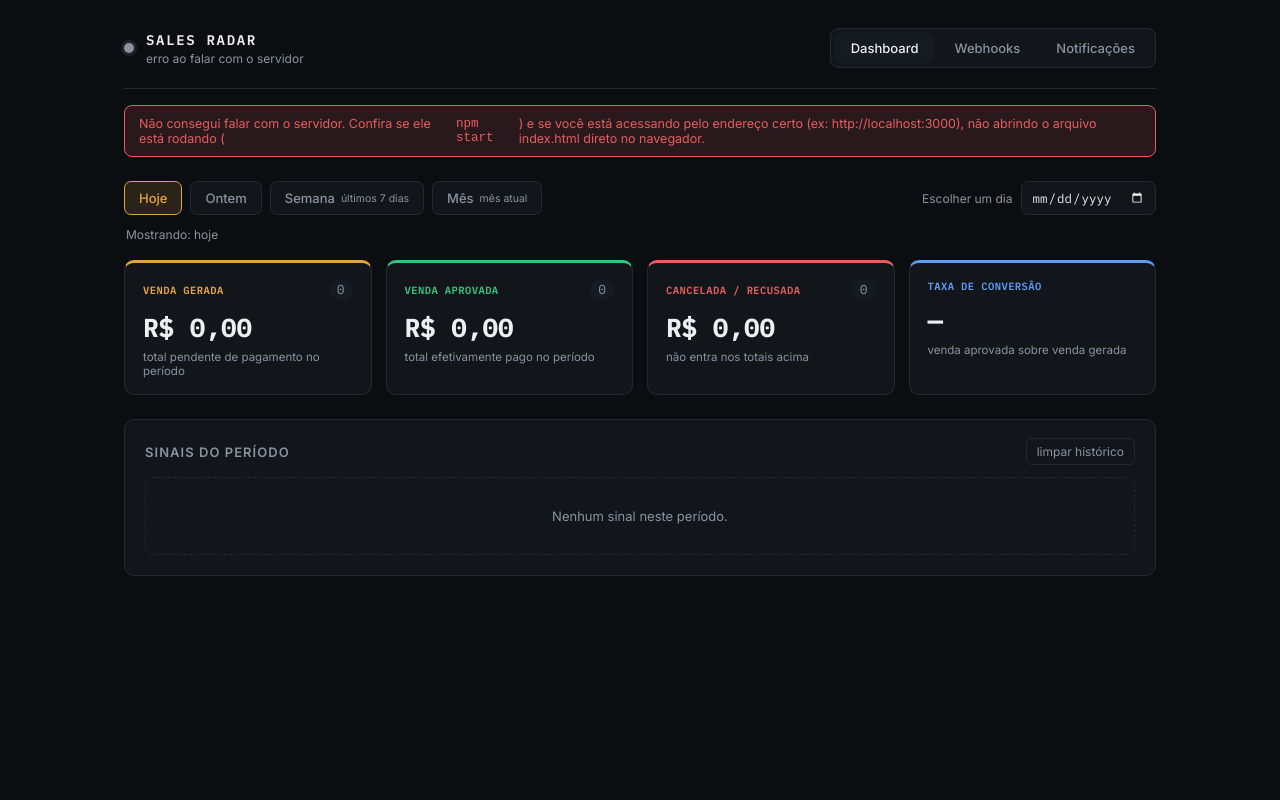
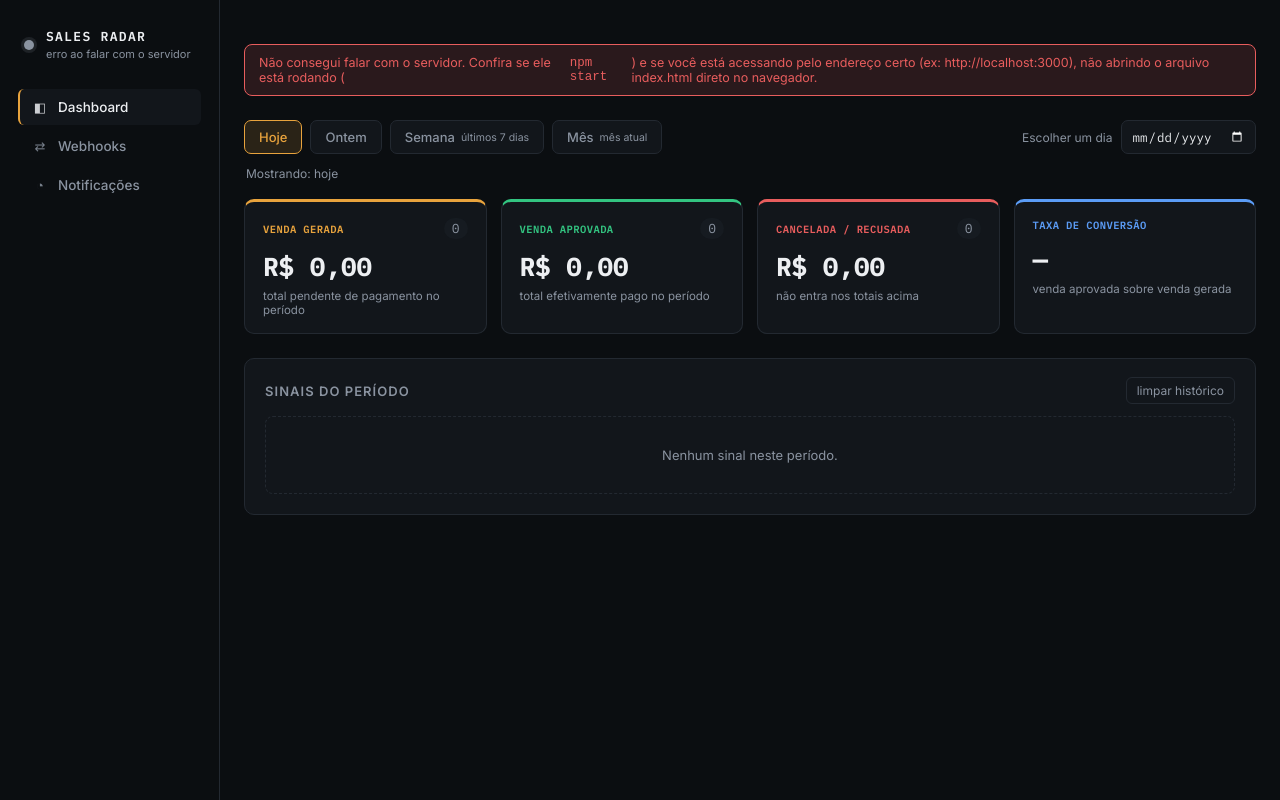
Before and after one commit to tiiiitktok/panteragot, a website: page public/index.html in a window 1280 px wide. Drawn offline with Linux system fonts and the light colour scheme; no server answers.

Commit message:
roipucher

```diff
--- a/public/app.js
+++ b/public/app.js
@@ -44,9 +44,9 @@ async function apiFetch(url, options) {
 }
 
 /* ============================= ABAS ============================= */
-document.querySelectorAll(".tab-btn").forEach((btn) => {
+document.querySelectorAll(".side-nav-btn").forEach((btn) => {
   btn.addEventListener("click", () => {
-    document.querySelectorAll(".tab-btn").forEach((b) => b.classList.remove("active"));
+    document.querySelectorAll(".side-nav-btn").forEach((b) => b.classList.remove("active"));
     document.querySelectorAll(".tab-panel").forEach((p) => p.classList.remove("active"));
     btn.classList.add("active");
     document.getElementById(`tab-${btn.dataset.tab}`).classList.add("active");
--- a/public/index.html
+++ b/public/index.html
@@ -22,9 +22,9 @@
 </head>
 <body>
 
-<div class="console">
+<div class="shell">
 
-  <header class="topbar">
+  <aside class="sidebar">
     <div class="brand">
       <span class="brand-dot" id="connDot"></span>
       <div>
@@ -32,12 +32,20 @@
         <div class="brand-sub" id="connText">carregando…</div>
       </div>
     </div>
-    <nav class="tabs">
-      <button class="tab-btn active" data-tab="dashboard">Dashboard</button>
-      <button class="tab-btn" data-tab="webhooks">Webhooks</button>
-      <button class="tab-btn" data-tab="notificacoes">Notificações</button>
+    <nav class="side-nav">
+      <button class="side-nav-btn active" data-tab="dashboard">
+        <span class="side-nav-icon">◧</span> Dashboard
+      </button>
+      <button class="side-nav-btn" data-tab="webhooks">
+        <span class="side-nav-icon">⇄</span> Webhooks
+      </button>
+      <button class="side-nav-btn" data-tab="notificacoes">
+        <span class="side-nav-icon">◔</span> Notificações
+      </button>
     </nav>
-  </header>
+  </aside>
+
+  <div class="main">
 
   <div id="offlineBanner" class="offline-banner">
     Não consegui falar com o servidor. Confira se ele está rodando (<code>npm start</code>)
@@ -190,6 +198,8 @@
 
   </section>
 
+  </div>
+
 </div>
 
 <script src="app.js"></script>
--- a/public/style.css
+++ b/public/style.css
@@ -19,22 +19,50 @@
 
 * { box-sizing: border-box; }
 html, body { margin: 0; background: var(--bg); color: var(--text); font-family: var(--sans); min-height: 100vh; }
-.console { max-width: 1080px; margin: 0 auto; padding: 28px 24px 60px; }
 
-/* ---------- topbar ---------- */
-.topbar { display: flex; align-items: center; justify-content: space-between; gap: 24px; padding-bottom: 20px; border-bottom: 1px solid var(--line); flex-wrap: wrap; }
-.brand { display: flex; align-items: center; gap: 12px; }
-.brand-dot { width: 10px; height: 10px; border-radius: 50%; background: var(--muted); box-shadow: 0 0 0 3px rgba(138,147,160,0.15); transition: all .3s ease; }
+/* ---------- shell (sidebar + conteúdo) ---------- */
+.shell { display: flex; min-height: 100vh; max-width: 1280px; margin: 0 auto; }
+
+.sidebar {
+  width: 220px; flex-shrink: 0; border-right: 1px solid var(--line);
+  padding: 28px 18px; display: flex; flex-direction: column; gap: 28px;
+  position: sticky; top: 0; height: 100vh;
+}
+.brand { display: flex; align-items: center; gap: 12px; padding: 0 6px; }
+.brand-dot { width: 10px; height: 10px; border-radius: 50%; background: var(--muted); box-shadow: 0 0 0 3px rgba(138,147,160,0.15); transition: all .3s ease; flex-shrink: 0; }
 .brand-dot.live { background: var(--green); box-shadow: 0 0 0 4px var(--green-soft); animation: breathe 2.4s ease-in-out infinite; }
 @keyframes breathe { 0%, 100% { box-shadow: 0 0 0 4px var(--green-soft); } 50% { box-shadow: 0 0 0 8px transparent; } }
-.brand-name { font-family: var(--mono); font-weight: 600; letter-spacing: 0.12em; font-size: 14px; }
-.brand-sub { font-size: 12px; color: var(--muted); margin-top: 2px; }
+.brand-name { font-family: var(--mono); font-weight: 600; letter-spacing: 0.1em; font-size: 13px; }
+.brand-sub { font-size: 11px; color: var(--muted); margin-top: 2px; }
 
-.tabs { display: flex; gap: 4px; background: var(--panel); padding: 4px; border-radius: 8px; border: 1px solid var(--line); }
-.tab-btn { background: none; border: none; color: var(--muted); font-family: var(--sans); font-size: 13px; font-weight: 500; padding: 7px 16px; border-radius: 6px; cursor: pointer; }
-.tab-btn.active { background: var(--panel-2); color: var(--text); }
+.side-nav { display: flex; flex-direction: column; gap: 3px; }
+.side-nav-btn {
+  display: flex; align-items: center; gap: 10px; text-align: left;
+  background: none; border: none; border-left: 2px solid transparent;
+  color: var(--muted); font-family: var(--sans); font-size: 13.5px; font-weight: 500;
+  padding: 10px 12px; border-radius: 6px; cursor: pointer;
+}
+.side-nav-btn:hover { color: var(--text); background: var(--panel); }
+.side-nav-btn.active { color: var(--text); background: var(--panel); border-left-color: var(--amber); }
+.side-nav-icon { font-size: 13px; width: 16px; text-align: center; opacity: 0.85; }
+
+.main { flex: 1; min-width: 0; padding: 28px 24px 60px; }
+
 .tab-panel { display: none; }
 .tab-panel.active { display: block; }
+
+@media (max-width: 720px) {
+  .shell { flex-direction: column; }
+  .sidebar {
+    width: 100%; height: auto; position: static; border-right: none;
+    border-bottom: 1px solid var(--line); padding: 18px 20px; gap: 16px;
+  }
+  .side-nav { flex-direction: row; gap: 4px; background: var(--panel); padding: 4px; border-radius: 8px; border: 1px solid var(--line); }
+  .side-nav-btn { flex: 1; justify-content: center; border-left: none; border-radius: 6px; padding: 8px 10px; }
+  .side-nav-btn.active { border-left: none; }
+  .side-nav-icon { display: none; }
+  .main { padding: 20px 16px 50px; }
+}
 
 /* ---------- period bar ---------- */
 .period-bar { display: flex; align-items: center; justify-content: space-between; flex-wrap: wrap; gap: 12px; margin-top: 24px; }
```
